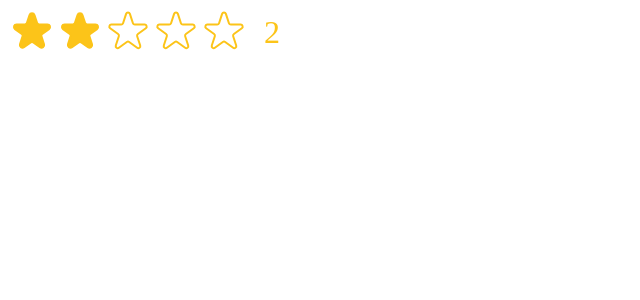
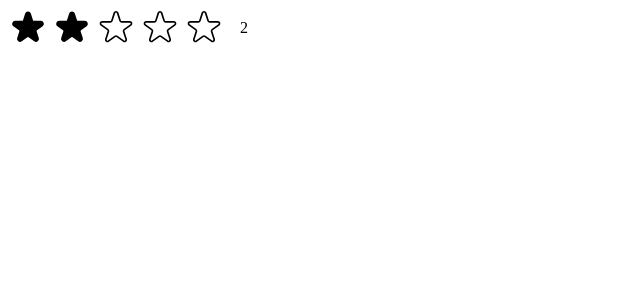
Before and after one commit to eeyfesubalew/React-usepopcorn, a React (Create React App) app: page / in a window 1280 px wide. Both pictures are taken after a click on the element 80 px from the left and 32 px from the top of the page. Shown: the top 300 px of the page, without its empty margins (0-640 px from the left). Built offline with nearby package versions, Linux system fonts and the light colour scheme.

Commit message:
modified start rating

```diff
--- a/src/StarRating.js
+++ b/src/StarRating.js
@@ -1,5 +1,5 @@
 import { useState } from "react";
-import PropTypes from "prop-types";
+
 const containerStyle = {
   display: "flex",
   alignItems: "center",
@@ -7,26 +7,14 @@ const containerStyle = {
 };
 const starContainerStyle = {
   display: "flex",
+  gap: "4px",
 };
-
-StarRating.propTypes = {
-  maxRating: PropTypes.number,
+const textStyle = {
+  lineHeight: "1",
+  margin: "0",
 };
-export default function StarRating({
-  maxRating = 5,
-  color = "#fcc419",
-  size = 48,
-}) {
+export default function StarRating({ maxRating = 5 }) {
   const [rating, setRating] = useState(0);
-  const [tempRating, setTempRating] = useState(0);
-
-  const styleText = {
-    lineHeight: "1",
-    margin: "0",
-    color,
-    fontSize: `${size / 1.5}px`,
-  };
-
   function handleRating(rating) {
     setRating(rating);
   }
@@ -35,42 +23,31 @@ export default function StarRating({
       <div style={starContainerStyle}>
         {Array.from({ length: maxRating }, (_, i) => (
           <Star
-            key={i}
-            full={tempRating ? tempRating >= i + 1 : rating >= i + 1}
+            key={i + 1}
             onRate={() => handleRating(i + 1)}
-            onHoverIn={() => setTempRating(i + 1)}
-            onHoverOut={() => setTempRating(0)}
-            color={color}
-            size={size}
+            full={rating >= i + 1}
           />
         ))}
       </div>
-      <p style={styleText}>{tempRating || rating || ""}</p>
+      <p style={textStyle}>{rating || ""}</p>
     </div>
   );
 }
-
-function Star({ onRate, full, onHoverIn, onHoverOut, color, size }) {
-  const styleStar = {
-    width: `${size}px`,
-    height: `${size}px`,
-    cursor: "pointer",
-    display: "block",
-  };
+const starStyle = {
+  width: "40px",
+  height: "40px",
+  display: "block",
+  cursor: "pointer",
+};
+function Star({ onRate, full }) {
   return (
-    <span
-      role="button"
-      style={styleStar}
-      onClick={onRate}
-      onMouseEnter={onHoverIn}
-      onMouseLeave={onHoverOut}
-    >
+    <span style={starStyle} onClick={onRate}>
       {full ? (
         <svg
           xmlns="http://www.w3.org/2000/svg"
           viewBox="0 0 20 20"
-          fill={color}
-          stroke={color}
+          fill="#000"
+          stroke="#000"
         >
           <path d="M9.049 2.927c.3-.921 1.603-.921 1.902 0l1.07 3.292a1 1 0 00.95.69h3.462c.969 0 1.371 1.24.588 1.81l-2.8 2.034a1 1 0 00-.364 1.118l1.07 3.292c.3.921-.755 1.688-1.54 1.118l-2.8-2.034a1 1 0 00-1.175 0l-2.8 2.034c-.784.57-1.838-.197-1.539-1.118l1.07-3.292a1 1 0 00-.364-1.118L2.98 8.72c-.783-.57-.38-1.81.588-1.81h3.461a1 1 0 00.951-.69l1.07-3.292z" />
         </svg>
@@ -79,7 +56,7 @@ function Star({ onRate, full, onHoverIn, onHoverOut, color, size }) {
           xmlns="http://www.w3.org/2000/svg"
           fill="none"
           viewBox="0 0 24 24"
-          stroke={color}
+          stroke="#000"
         >
           <path
             strokeLinecap="round"
--- a/src/index.js
+++ b/src/index.js
@@ -9,5 +9,7 @@ root.render(
   <React.StrictMode>
     {/* <App /> */}
     <StarRating maxRating={5} />
+    {/* <StarRating maxRating={10} />
+    <StarRating /> */}
   </React.StrictMode>
 );
```
